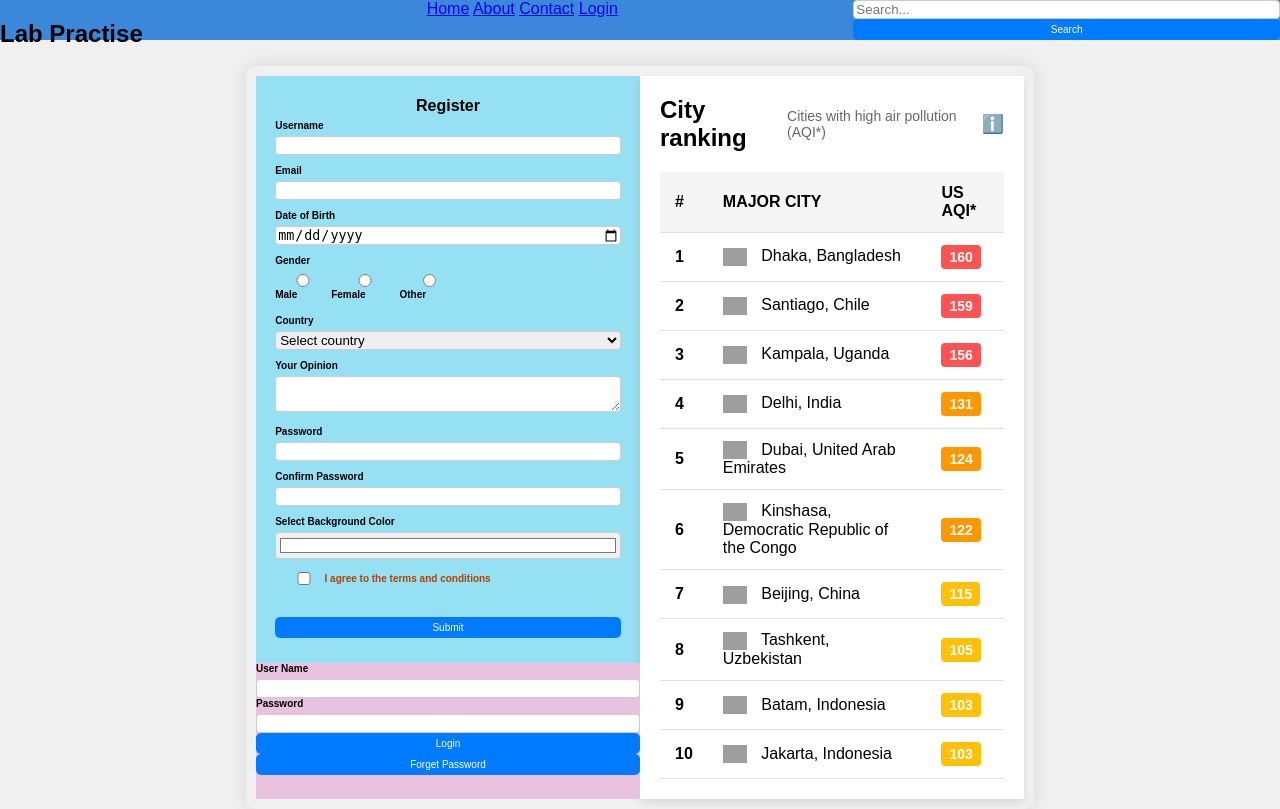
After one commit to Ahbabsaqlan/FormValidation, a PHP site: page /index.php in a window 1280 px wide. The commit adds this page. Run offline with PHP 8.4, Linux system fonts and the light colour scheme; grey boxes are pictures that could not be loaded.

Commit message:
fixed the edit and the registration process

```diff
--- /dev/null
+++ b/index.php
@@ -0,0 +1,231 @@
+<?php
+session_start();
+$formData = $_SESSION['form_data'] ?? [];
+?>
+<!DOCTYPE html>
+<html lang="en">
+<head>
+    <meta charset="UTF-8">
+    <meta name="viewport" content="width=device-width, initial-scale=1.0">
+    <title>AQI Registration</title>
+    <link rel="stylesheet" href="./style.css">
+</head>
+<body>
+
+<!-- Navigation bar -->
+<nav class="navbar">
+    <div class="nav-logo">
+        <h1>Lab Practise</h1>
+    </div>
+    <div class="links">
+        <a href="./index.php">Home</a>
+        <a href="./about.html">About</a>
+        <a href="./contact.html">Contact</a>
+        <a href="./login.html">Login</a>
+    </div>
+    <div class="nav-search">
+        <input type="text" placeholder="Search...">
+        <button>Search</button>
+    </div>
+</nav>
+
+<!-- Main Content -->
+<div class="main">
+
+    <!-- Registration Form -->
+    <div class="cls1">
+        <h4>Register</h4>
+        <form id="registrationForm" action="process.php" method="post">
+
+            <div class="form-group" id="usernameGroup">
+                <label for="username">Username</label>
+                <input type="text" id="username" name="uname" value="<?= htmlspecialchars($formData['uname'] ?? '') ?>"/>
+                <div class="error"></div>
+            </div>
+
+            <div class="form-group" id="emailGroup">
+                <label for="email">Email</label>
+                <input type="email" id="email" name="email" value="<?= htmlspecialchars($formData['email'] ?? '') ?>"/>
+                <div class="error"></div>
+            </div>
+
+            <div class="form-group" id="dobGroup">
+                <label for="dob">Date of Birth</label>
+                <input type="date" id="dob" name="dob" value="<?= htmlspecialchars($formData['dob'] ?? '') ?>"/>
+                <div class="error"></div>
+            </div>
+
+            <div class="form-group" id="genderGroup">
+                <label>Gender</label>
+                <div class="radio-group">
+                    <label><input type="radio" name="gender" value="Male" <?= ($formData['gender'] ?? '') === 'Male' ? 'checked' : '' ?> /> Male</label>
+                    <label><input type="radio" name="gender" value="Female" <?= ($formData['gender'] ?? '') === 'Female' ? 'checked' : '' ?> /> Female</label>
+                    <label><input type="radio" name="gender" value="Other" <?= ($formData['gender'] ?? '') === 'Other' ? 'checked' : '' ?> /> Other</label>
+                </div>
+                <div class="error"></div>
+            </div>
+
+            <div class="form-group" id="countryGroup">
+                <label for="country">Country</label>
+                <select id="country" name="country">
+                    <option value="">Select country</option>
+                    <?php foreach(['Bangladesh', 'India', 'Pakistan', 'Malaysia', 'Other'] as $country): ?>
+                        <option value="<?= $country ?>" <?= ($formData['country'] ?? '') === $country ? 'selected' : '' ?>>
+                            <?= $country ?>
+                        </option>
+                    <?php endforeach; ?>
+                </select>
+                <div class="error"></div>
+            </div>
+
+            <div class="form-group" id="opinionGroup">
+                <label for="opinion">Your Opinion</label>
+                <textarea id="opinion" rows="2" name="opinion"><?= htmlspecialchars($formData['opinion'] ?? '') ?></textarea>
+                <div class="error"></div>
+            </div>
+
+            <div class="form-group" id="passwordGroup">
+                <label for="password">Password</label>
+                <input type="password" id="password" name="password" value="<?= htmlspecialchars($formData['password'] ?? '') ?>"/>
+                <div class="error"></div>
+            </div>
+
+            <div class="form-group" id="confirmGroup">
+                <label for="confirmPassword">Confirm Password</label>
+                <input type="password" id="confirmPassword" name="confirmPassword" value="<?= htmlspecialchars($formData['confirmPassword'] ?? '') ?>"/>
+                <div class="error"></div>
+            </div>
+
+            <div class="form-group" id="selectColorGroup">
+                <label for="color">Select Background Color</label>
+                <input type="color" id="color" name="color" value="<?= htmlspecialchars($formData['color'] ?? '#ffffff') ?>"/>
+                <div class="error"></div>
+            </div>
+
+            <div class="form-group" id="termGroup">
+                <input type="checkbox" id="term" name="term" <?= !empty($formData['term']) ? 'checked' : '' ?> />
+                <label for="term">I agree to the terms and conditions</label>
+                <div class="error termError"></div>
+            </div>
+
+            <button type="submit">Submit</button>
+        </form>
+    </div>
+
+    <!-- AQI Index (unchanged) -->
+    <div class="cls2">
+    <div class="ranking-card">
+    <header class="ranking-header">
+      <h1>City ranking</h1>
+      <p>Cities with high air pollution (AQI*)</p>
+      <span class="info-icon">ℹ️</span>
+    </header>
+    <table class="ranking-table">
+      <thead>
+        <tr>
+          <th>#</th>
+          <th>MAJOR CITY</th>
+          <th>US AQI*</th>
+        </tr>
+      </thead>
+      <tbody>
+        <tr>
+          <td>1</td>
+          <td>
+            <img src="https://flagcdn.com/24x18/bd.png " alt="Bangladesh Flag" class="flag-icon">
+            Dhaka, Bangladesh
+          </td>
+          <td><span class="aqi-value red">160</span></td>
+        </tr>
+        <tr>
+          <td>2</td>
+          <td>
+            <img src="https://flagcdn.com/24x18/cl.png " alt="Chile Flag" class="flag-icon">
+            Santiago, Chile
+          </td>
+          <td><span class="aqi-value red">159</span></td>
+        </tr>
+        <tr>
+          <td>3</td>
+          <td>
+            <img src="https://flagcdn.com/24x18/ug.png " alt="Uganda Flag" class="flag-icon">
+            Kampala, Uganda
+          </td>
+          <td><span class="aqi-value red">156</span></td>
+        </tr>
+        <tr>
+          <td>4</td>
+          <td>
+            <img src="https://flagcdn.com/24x18/in.png " alt="India Flag" class="flag-icon">
+            Delhi, India
+          </td>
+          <td><span class="aqi-value orange">131</span></td>
+        </tr>
+        <tr>
+          <td>5</td>
+          <td>
+            <img src="https://flagcdn.com/24x18/ae.png " alt="United Arab Emirates Flag" class="flag-icon">
+            Dubai, United Arab Emirates
+          </td>
+          <td><span class="aqi-value orange">124</span></td>
+        </tr>
+        <tr>
+          <td>6</td>
+          <td>
+            <img src="https://flagcdn.com/24x18/cd.png " alt="Democratic Republic of the Congo Flag" class="flag-icon">
+            Kinshasa, Democratic Republic of the Congo
+          </td>
+          <td><span class="aqi-value orange">122</span></td>
+        </tr>
+        <tr>
+          <td>7</td>
+          <td>
+            <img src="https://flagcdn.com/24x18/cn.png " alt="China Flag" class="flag-icon">
+            Beijing, China
+          </td>
+          <td><span class="aqi-value yellow">115</span></td>
+        </tr>
+        <tr>
+          <td>8</td>
+          <td>
+            <img src="https://flagcdn.com/24x18/uz.png " alt="Uzbekistan Flag" class="flag-icon">
+            Tashkent, Uzbekistan
+          </td>
+          <td><span class="aqi-value yellow">105</span></td>
+        </tr>
+        <tr>
+          <td>9</td>
+          <td>
+            <img src="https://flagcdn.com/24x18/id.png " alt="Indonesia Flag" class="flag-icon">
+            Batam, Indonesia
+          </td>
+          <td><span class="aqi-value yellow">103</span></td>
+        </tr>
+        <tr>
+          <td>10</td>
+          <td>
+            <img src="https://flagcdn.com/24x18/id.png " alt="Indonesia Flag" class="flag-icon">
+            Jakarta, Indonesia
+          </td>
+          <td><span class="aqi-value yellow">103</span></td>
+        </tr>
+      </tbody>
+    </table>
+  </div>
+    </div>
+
+    <!-- Login Section -->
+    <div class="cls3">
+        <label for="uname">User Name</label>
+        <input type="text" id="uname" name="uname"/>
+        <label for="loginPassword">Password</label>
+        <input type="password" id="loginPassword" name="loginPassword"/>
+        <button type="submit">Login</button>
+        <button type="submit">Forget Password</button>
+    </div>
+
+</div>
+
+<script src="./script.js"></script>
+</body>
+</html>
--- a/style.css
+++ b/style.css
@@ -16,7 +16,7 @@ body{
     /* align-items: center; */
 }
 .main{
-    height: 90%;
+
     width: 60%;
     display: grid;
     margin: auto auto;
@@ -25,7 +25,7 @@ body{
     padding: 10px;
     box-shadow: 0 0 20px rgba(0, 0, 0, 0.1);
     grid-template-columns: 1fr 1fr;
-    grid-template-rows: 1.5fr 0.5fr;
+    grid-template-rows: auto auto;
 
 }
 .cls1{
@@ -143,7 +143,7 @@ button:hover {
   grid-row-end: 3;
   grid-column: 2;
   box-sizing: border-box;
-  display: grid;
+
 }
 .ranking-card {
   background-color: #fff;
```
Also changed, not shown: index.html (deleted, +0 -213 lines), process.php (+21 -29 lines).
